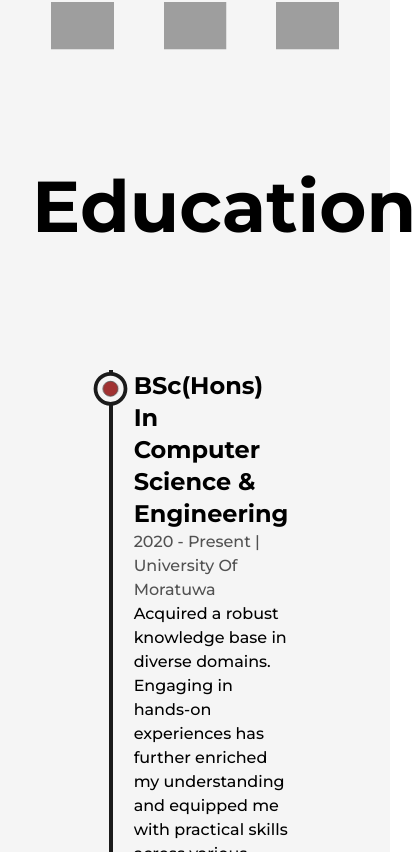
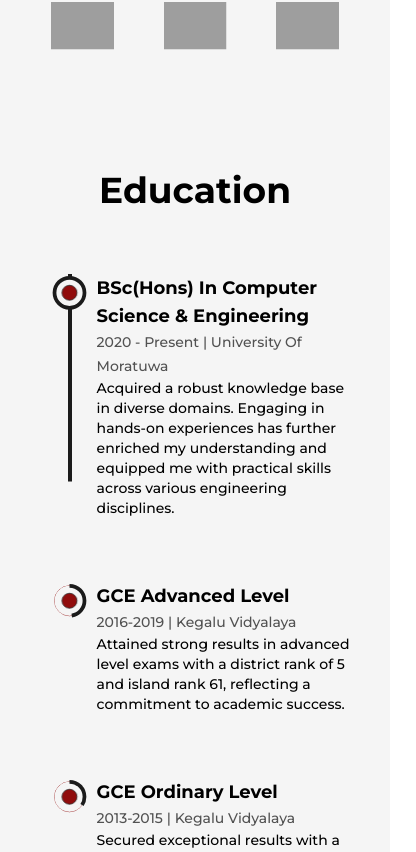
Before and after one commit to nadeeshaMadusanka99/personal_portfolio, a Next.js app: page /about in a window 390 px wide. Shown: the part 2517-3369 px from the top of the page, 416 px wide, since content can reach past the window. Built offline with nearby package versions, Linux system fonts and the light colour scheme; grey boxes are pictures that could not be loaded.

Commit message:
Change mobile animation for skills section

```diff
--- a/src/components/AboutMe/Education.js
+++ b/src/components/AboutMe/Education.js
@@ -7,7 +7,7 @@ const Details = ({ type, time, place, info, reference }) => {
   return (
     <li
       ref={reference}
-      className="my-8 first:mt-0 last:mb-0 w-[60%] mx-auto flex flex-col items-center justify-between  "
+      className="my-8 first:mt-0 last:mb-0 w-[60%] mx-auto flex flex-col items-center justify-between  md:w-[80%]"
     >
       <LiIcon reference={reference} />
       <motion.div
@@ -15,11 +15,11 @@ const Details = ({ type, time, place, info, reference }) => {
         whileInView={{ y: 0 }}
         transition={{ duration: 0.5, type: "spring" }}
       >
-        <h3 className="capitalize font-bold text-2xl">{type}</h3>
-        <span className="capitalize font-medium text-dark/75 dark:text-light/75">
+        <h3 className="capitalize font-bold text-2xl sm:text-xl xs:text-lg ">{type}</h3>
+        <span className="capitalize font-medium text-dark/75 dark:text-light/75 xs:text-sm dark:text-teal-300">
           {time} | {place}
         </span>
-        <p className="font-medium w-full">{info}</p>
+        <p className="font-medium w-full md:text-sm">{info}</p>
       </motion.div>
     </li>
   );
@@ -40,16 +40,16 @@ const Education = ({ educationData }) => {
           whileInView={{ y: 0 }}
           transition={{ duration: 1.3, type: "spring" }}
           viewport={{ once: true }}
-          className="font-bold text-7xl mb-32 mt-30 w-full text-center"
+          className="font-bold text-7xl mb-32 mt-30 w-full text-center md:text-6xl xs:text-4xl md:mb-16"
         >
           Education
         </motion.h2>
-        <div ref={ref} className="w-[75%] mx-auto relative ">
+        <div ref={ref} className="w-[75%] mx-auto relative  lg:w-[90%] md:w-full">
           <motion.div
             style={{ scaleY: scrollYProgress }}
             className="absolute left-9 top-0 w-[4px] h-full bg-dark origin-top dark:bg-light"
           />
-          <ul className="w-full flex flex-col items-start justify-between ml-4 ">
+          <ul className="w-full flex flex-col items-start justify-between ml-4 xs:ml-8">
             {dataEducation.map((edu, id) => (
               <Details
                 key={id}
--- /dev/null
+++ b/src/components/AboutMe/SkillDataProviderMobile.js
@@ -0,0 +1,45 @@
+/* eslint-disable @next/next/no-img-element */
+"use client";
+
+import React from "react";
+import { motion } from "framer-motion";
+import { useInView } from "react-intersection-observer";
+import Image from "next/image";
+
+const SkillDataProviderMobile = ({ src, width, height, index }) => {
+  const { ref, inView } = useInView({
+    triggerOnce: true,
+  });
+
+  const imageVariants = {
+    hidden: { opacity: 0 },
+    visible: { opacity: 1 },
+    tap: { scale: 1.3 },
+  };
+
+  const animationDelay = 0.5;
+  const tapTransition = { duration: 0.01 };
+
+  return (
+    <motion.div
+      ref={ref}
+      initial="hidden"
+      variants={imageVariants}
+      animate={inView ? "visible" : "hidden"}
+      custom={index}
+      transition={{ delay: animationDelay}}
+    >
+      <motion.img
+        src={src}
+        width={width}
+        height={height}
+        whileTap="tap"
+        variants={imageVariants}
+        alt="skill image"
+        style={{ transition: `transform ${tapTransition.duration}s ease-out`}}
+      />
+    </motion.div>
+  );
+};
+
+export default SkillDataProviderMobile;
--- a/src/components/AboutMe/Skills.js
+++ b/src/components/AboutMe/Skills.js
@@ -3,6 +3,7 @@ import SkillDataProvider from "./SkillDataProvider";
 import { motion } from "framer-motion";
 import { mobileRender, row1, row2, row3, row4, row5 } from "@/content/RenderSkills";
 import { useMediaQuery } from "react-responsive";
+import SkillDataProviderMobile from "./SkillDataProviderMobile";
 
 const Skills = () => {
   const isSmallScreen = useMediaQuery({ query: "(max-width: 1120px)" });
@@ -25,7 +26,7 @@ const Skills = () => {
       {isSmallScreen ? (
         <div className="flex flex-row justify-around flex-wrap mt-9 gap-12 items-center">
           {mobileRender.map((image, index) => (
-            <SkillDataProvider
+            <SkillDataProviderMobile
               key={index}
               src={image.image}
               width={70}
```
